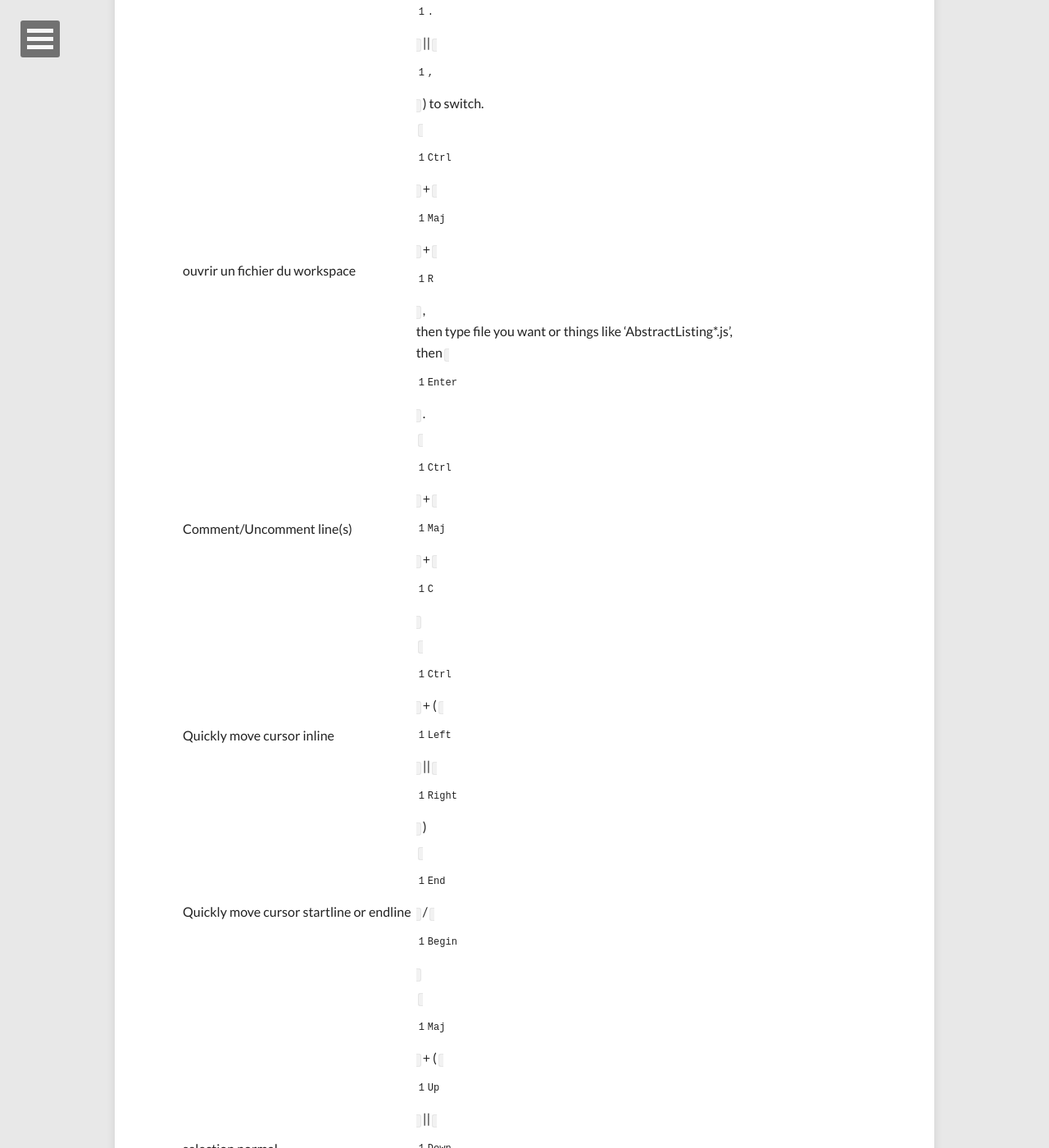
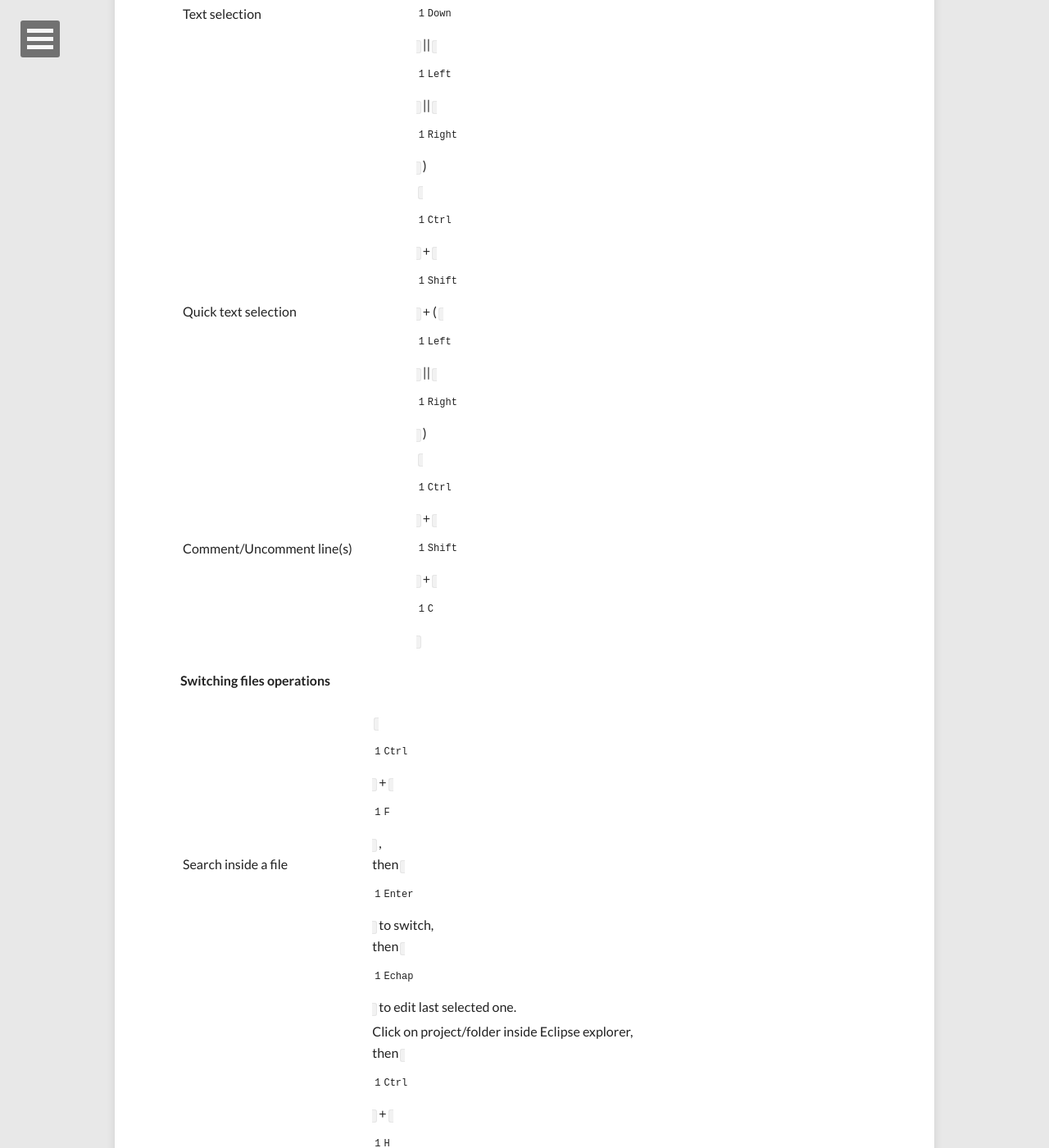
Before and after one commit to bertrandg/bertrandg.github.io, a Jekyll site: the page built from _posts/2014-06-19-useful-keyboard-shortcuts.md, in a window 1280 px wide and 1400 px high, scrolled down 2315 px. Shown: the whole window at 82% size. Built offline with Jekyll 4.4.1, drawn with Linux system fonts in a browser that asks for light colours; nearby versions of some CDN libraries; comment, search, counter and statistics services are not loaded; some of the changed text lies outside the part shown.

Commit message:
update shortcuts posts

```diff
--- a/_posts/2014-06-19-useful-keyboard-shortcuts.md
+++ b/_posts/2014-06-19-useful-keyboard-shortcuts.md
@@ -16,23 +16,33 @@
 
 ### Eclipse:
 
+#### Inside file operations
+
 | Move line(s) | `Alt` + (`Up` \|\| `Down`) |
 | Duplicate line(s) | `Ctrl` + `Alt` + (`Up` \|\| `Down`) |
-| Move inside a file without moving cursor | `Ctrl` + (`Up` \|\| `Down`),<br>then `Up` \|\| `Down` pour retourner position initiale. |
-| Search inside a file | `Ctrl` + `F`,<br>then `Enter` to switch,<br>then `Echap` to edit las selected one. |
-| Search inside all project files | `Ctrl` + `H`,<br>then `Ctrl` + (`.` \|\| `,`) to switch. |
-| ouvrir un fichier du workspace | `Ctrl` + `Maj` + `R`,<br>then type file you want or things like 'AbstractListing*.js',<br>then `Enter`. |
-| Comment/Uncomment line(s) | `Ctrl` + `Maj` + `C` |
+| Move inside a file without moving cursor | `Ctrl` + (`Up` \|\| `Down`),<br>then `Up` \|\| `Down` to go back to cursor position. |
 | Quickly move cursor inline | `Ctrl` + (`Left` \|\| `Right`) |
-| Quickly move cursor startline or endline | `End` / `Begin` |
-| selection normal | `Maj` + ( `Up` \|\| `Down` \|\| `Left` \|\| `Right` ) |
-| selection rapide | `Ctrl` + `Maj` + (`Left` \|\| `Right`) |
+| Move cursor to line begin or end | `End` / `Begin` |
+| Text selection | `Shift` + ( `Up` \|\| `Down` \|\| `Left` \|\| `Right` ) |
+| Quick text selection | `Ctrl` + `Shift` + (`Left` \|\| `Right`) |
+| Comment/Uncomment line(s) | `Ctrl` + `Shift` + `C` |
+
+#### Switching files operations
+
+| Search inside a file | `Ctrl` + `F`,<br>then `Enter` to switch,<br>then `Echap` to edit last selected one. |
+| Search inside a project/folder | Click on project/folder inside Eclipse explorer,<br>then `Ctrl` + `H`,<br>then `Ctrl` + (`.` \|\| `,`) to switch. |
+| Open a file from opened projects | `Ctrl` + `Shift` + `R`,<br>then type file you want or things like 'AbstractListing*.js',<br>then `Up` \|\| `Down`, <br>then `Enter`. |
+| Go to prev/next opened file | `Ctrl` + (`Page Up` \|\| `Page Down`) |
 
 ### Firefox / Chrome:
 
 | Open new tab | `Ctrl` + `T` |
-| Close current tab | `Ctrl` + `W` |
-| Change tab | `Ctrl` + (`page Up` \|\| `page Down`) |
+| Close current tab (Mouse middle click too) | `Ctrl` + `W` |
+| Reopen last closed tab | `Ctrl` + `Shift` + `T` |
+| Go to prev/next tab | `Ctrl` + (`Page Up` \|\| `Page Down`) |
+| Go to specific tab | `Ctrl` + (`1` \|\| `2` \|\| `3`.... \|\| `8`) |
+| Go to last tab | `Ctrl` + `9` |
 | Go inside url field | `F6` |
 | Modify zoom | `Ctrl` + (`+` \|\| `-` \|\| `0` (reset)) |
 | Reload, reload without cache | `F5` / `Ctrl` + `F5` |
+| Open developer tools | `F12` |
```
Also changed, not shown: other parts of _posts/2014-06-19-useful-keyboard-shortcuts.md (+1 -1 lines).
